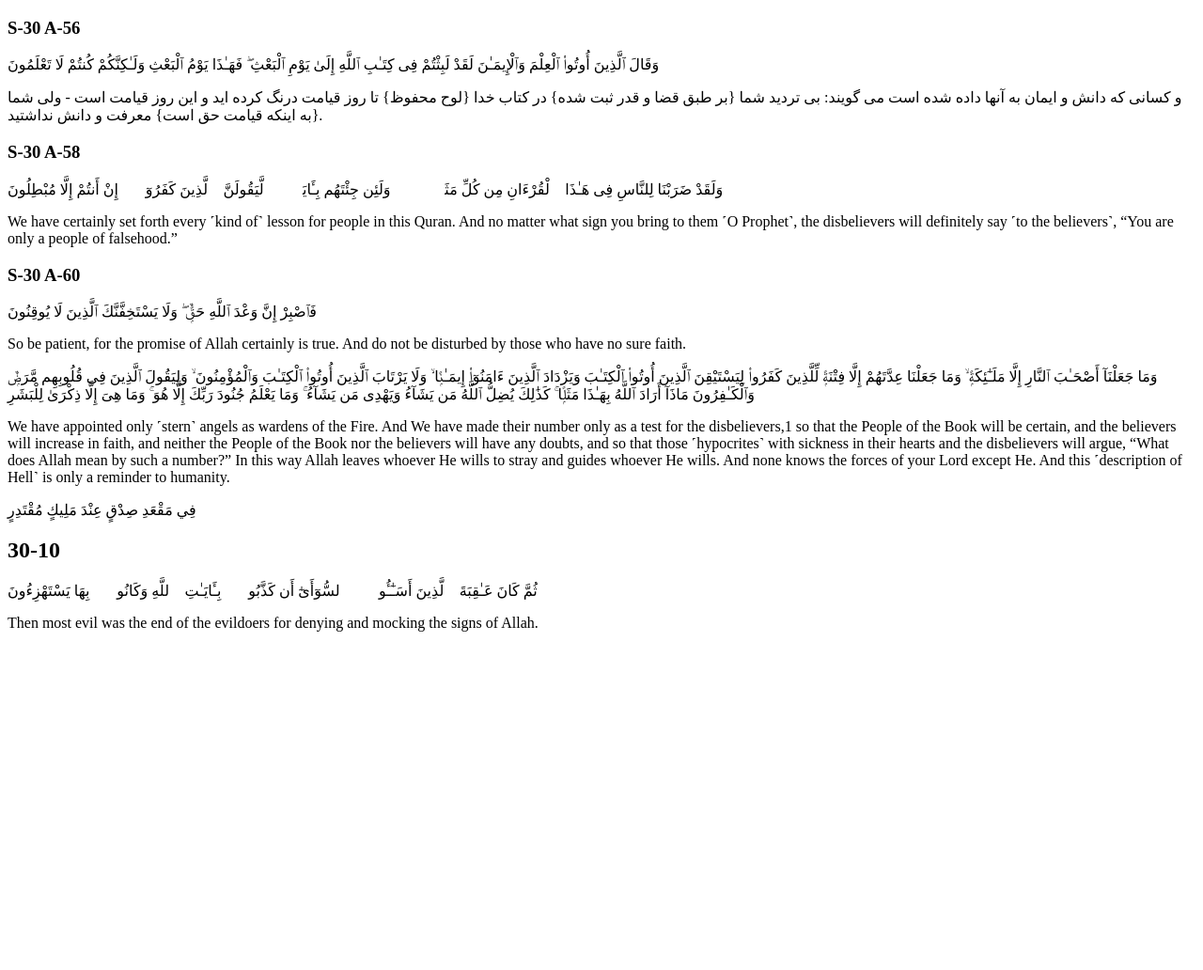
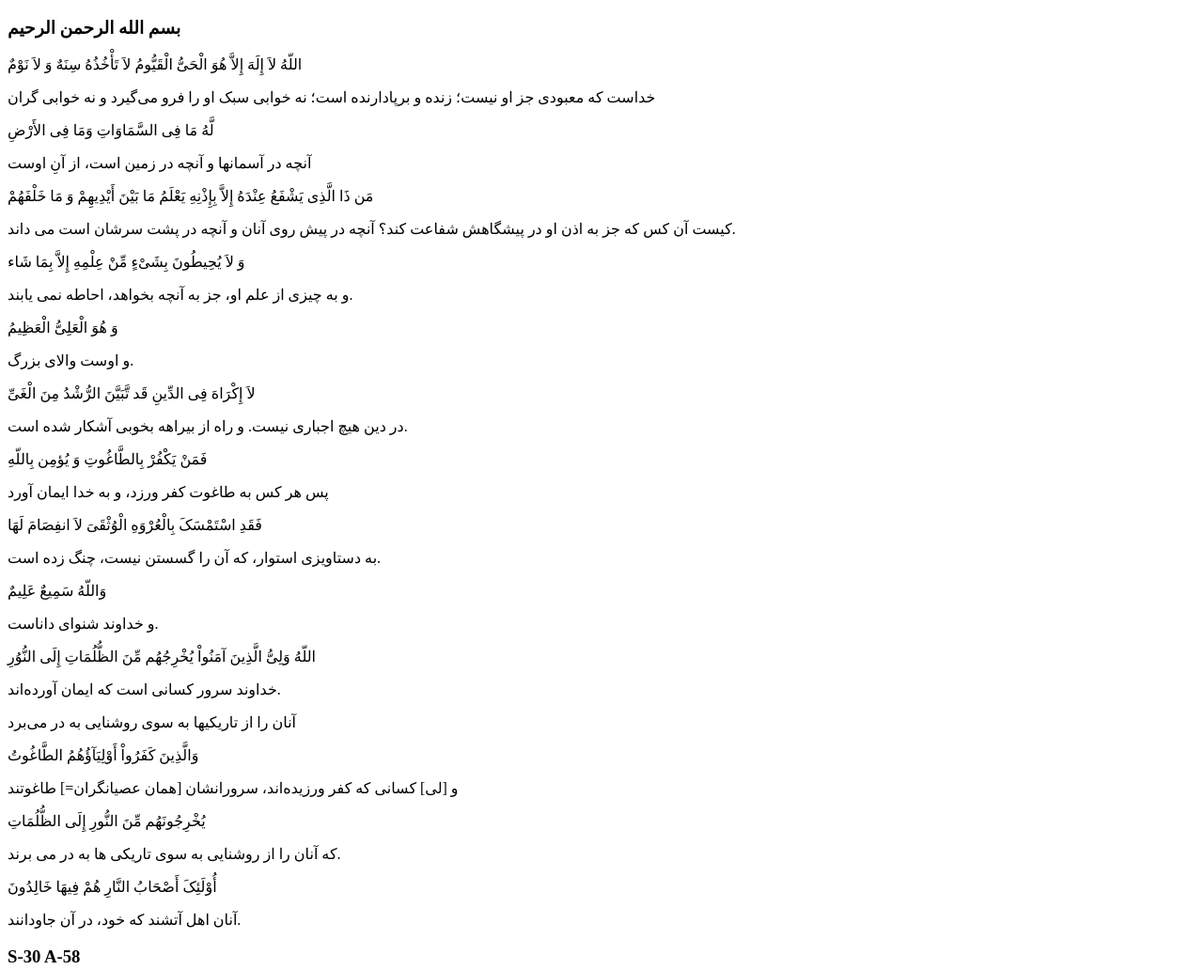
Before and after one commit to mhn-aa/quran.codes, a plain HTML site: page index.html in a window 1280 px wide. Shown: the top 1032 px of the page at 94% size. Before the commit the page ends 800 px from the top, so only its background shows below. Drawn offline with Linux system fonts and the light colour scheme.

Commit message:
Ayat Al kursi

```diff
--- a/index.html
+++ b/index.html
@@ -11,6 +11,58 @@
     <div>
       <div>
         <div class="Ayah">
+          <h3>بسم الله الرحمن الرحیم</h3>
+          <p>
+            اللّهُ لاَ إِلَهَ إِلاَّ هُوَ الْحَیُّ الْقَیُّومُ لاَ تَأْخُذُهُ
+            سِنَهٌ وَ لاَ نَوْمٌ
+          </p>
+          <p>
+            خداست که معبودى جز او نیست؛ زنده و برپادارنده است؛ نه خوابى سبک او
+            را فرو مى‌گیرد و نه خوابى گران
+          </p>
+          <p>لَّهُ مَا فِی السَّمَاوَاتِ وَمَا فِی الأَرْضِ</p>
+          <p>آنچه در آسمانها و آنچه در زمین است، از آنِ اوست</p>
+          <p>
+            مَن ذَا الَّذِی یَشْفَعُ عِنْدَهُ إِلاَّ بِإِذْنِهِ یَعْلَمُ مَا
+            بَیْنَ أَیْدِیهِمْ وَ مَا خَلْفَهُمْ
+          </p>
+          <p>
+            کیست آن کس که جز به اذن او در پیشگاهش شفاعت کند؟ آنچه در پیش روى
+            آنان و آنچه در پشت سرشان است مى‌ داند.
+          </p>
+          <p>وَ لاَ یُحِیطُونَ بِشَیْءٍ مِّنْ عِلْمِهِ إِلاَّ بِمَا شَاء</p>
+          <p>و به چیزى از علم او، جز به آنچه بخواهد، احاطه نمى‌ یابند.</p>
+
+          <p>وَ هُوَ الْعَلِیُّ الْعَظِیمُ</p>
+          <p>و اوست والاى بزرگ.</p>
+
+          <p>
+            لاَ إِکْرَاهَ فِی الدِّینِ قَد تَّبَیَّنَ الرُّشْدُ مِنَ الْغَیِّ
+          </p>
+          <p>در دین هیچ اجبارى نیست. و راه از بیراهه بخوبى آشکار شده است.</p>
+          <p>فَمَنْ یَکْفُرْ بِالطَّاغُوتِ وَ یُؤمِن بِاللّهِ</p>
+          <p>پس هر کس به طاغوت کفر ورزد، و به خدا ایمان آورد</p>
+          <p>
+            فَقَدِ اسْتَمْسَکَ بِالْعُرْوَهِ الْوُثْقَیَ لاَ انفِصَامَ لَهَا
+          </p>
+          <p>به دستاویزى استوار، که آن را گسستن نیست، چنگ زده است.</p>
+          <p>وَاللّهُ سَمِیعٌ عَلِیمٌ</p>
+          <p>و خداوند شنواى داناست.</p>
+          <p>
+            اللّهُ وَلِیُّ الَّذِینَ آمَنُواْ یُخْرِجُهُم مِّنَ الظُّلُمَاتِ
+            إِلَی النُّوُرِ
+          </p>
+          <p>خداوند سرور کسانى است که ایمان آورده‌اند.</p>
+          <p>آنان را از تاریکیها به سوى روشنایى به در مى‌برد</p>
+          <p>وَالَّذِینَ کَفَرُواْ أَوْلِیَآؤُهُمُ الطَّاغُوتُ</p>
+          <p>
+            و [لى‌] کسانى که کفر ورزیده‌اند، سرورانشان [همان عصیانگران=] طاغوتند
+          </p>
+          <p>یُخْرِجُونَهُم مِّنَ النُّورِ إِلَی الظُّلُمَاتِ</p>
+          <p>که آنان را از روشنایى به سوى تاریکی ها به در مى‌ برند.</p>
+          <p>أُوْلَئِکَ أَصْحَابُ النَّارِ هُمْ فِیهَا خَالِدُونَ</p>
+          <p>آنان اهل آتشند که خود، در آن جاودانند.</p>
+          <h3>S-30 A-58</h3>
           <h3>S-30 A-56</h3>
           <p>
             وَقَالَ ٱلَّذِينَ أُوتُوا۟ ٱلْعِلْمَ وَٱلْإِيمَـٰنَ لَقَدْ
@@ -23,7 +75,7 @@
             کرده اید و این روز قیامت است - ولی شما {به اینکه قیامت حق است} معرفت
             و دانش نداشتید.
           </p>
-          <h3>S-30 A-58</h3>
+
           <p>
             وَلَقَدْ ضَرَبْنَا لِلنَّاسِ فِى هَـٰذَا ٱلْقُرْءَانِ مِن كُلِّ
             مَثَلٍۢ ۚ وَلَئِن جِئْتَهُم بِـَٔايَةٍۢ لَّيَقُولَنَّ ٱلَّذِينَ
```
Also changed, not shown: 1 other file.
